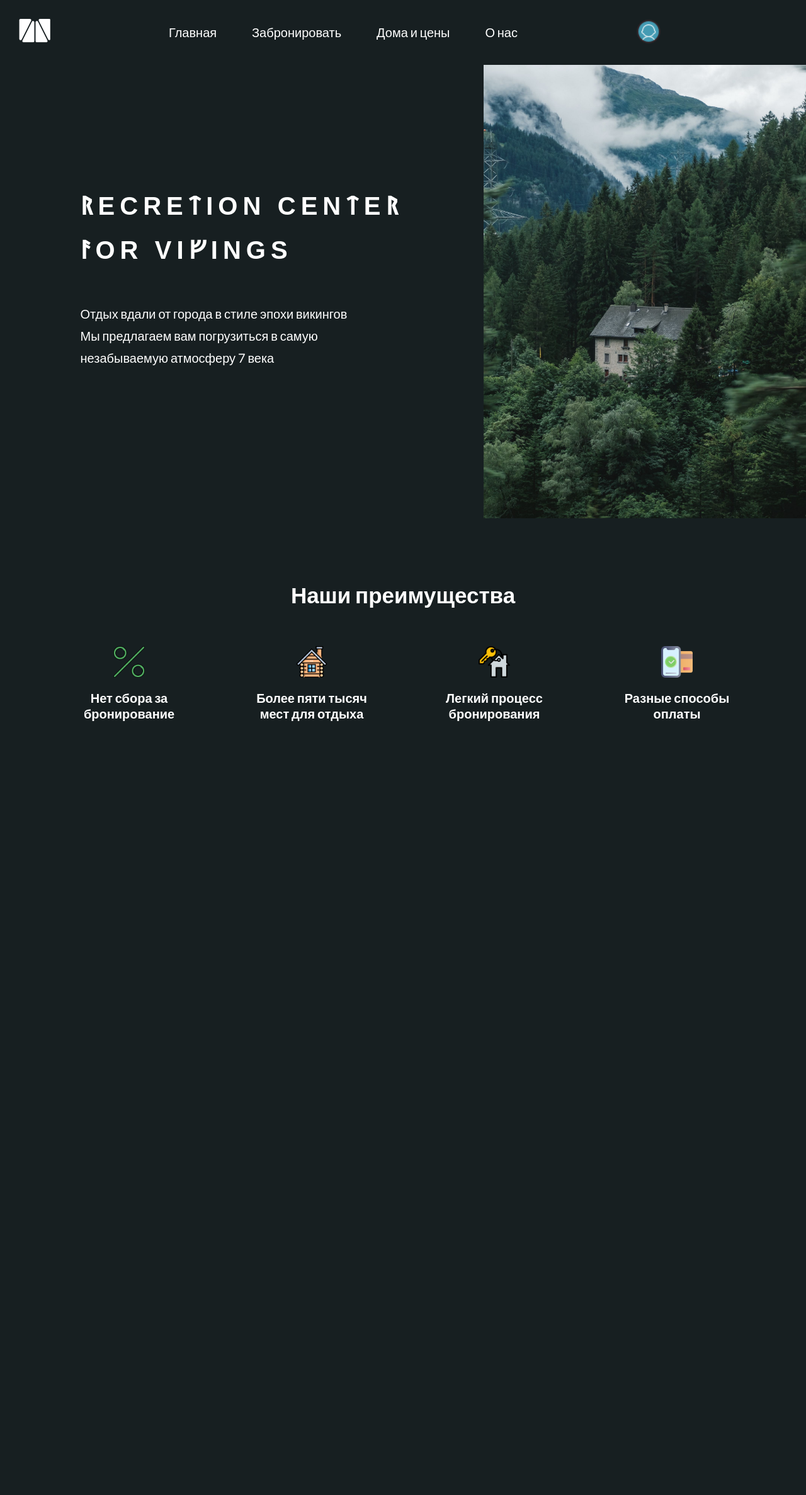
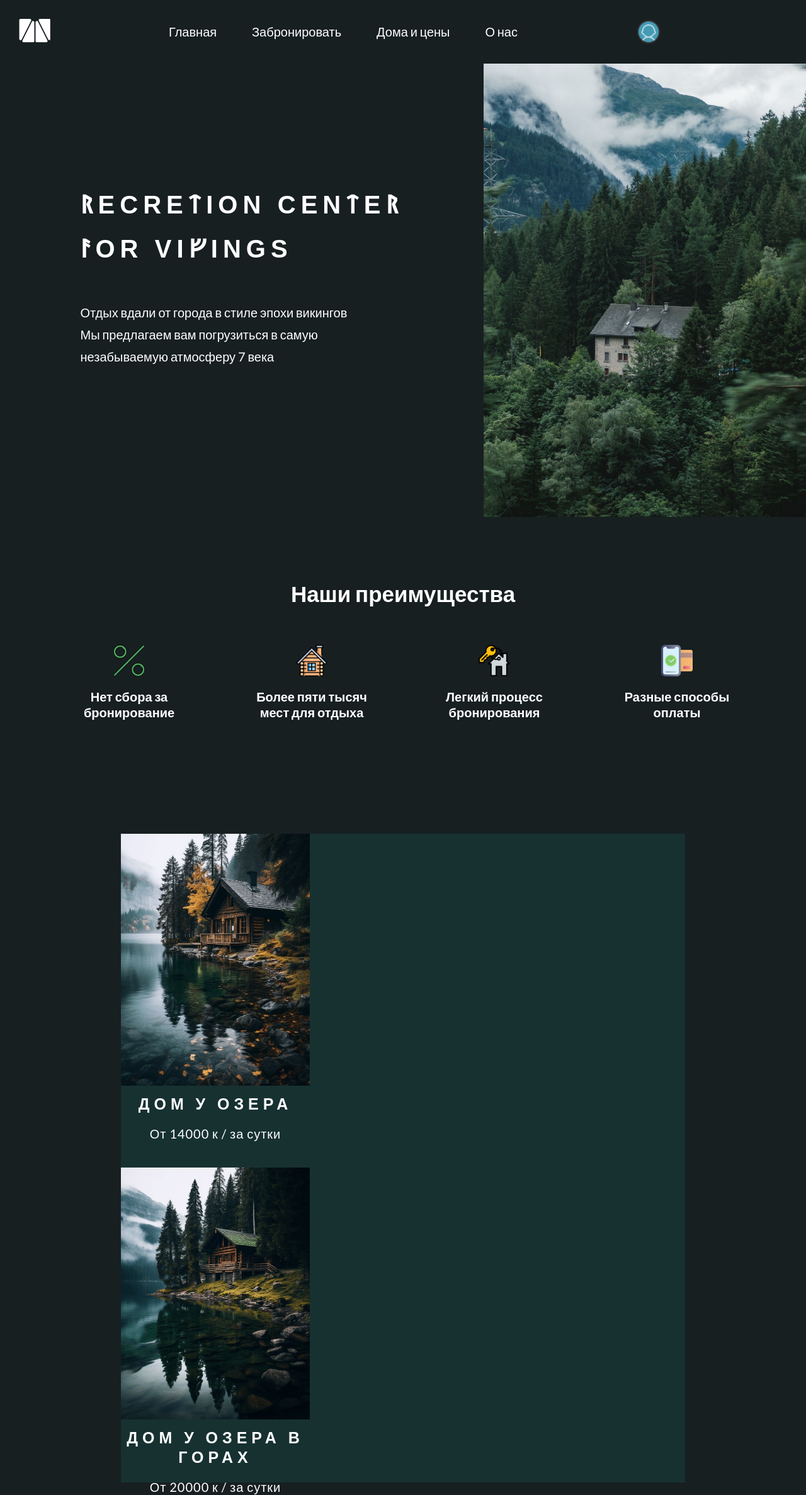
Before and after one commit to veellimir/Django_RecreationCenter, a Django app: page / in a window 1280 px wide. Shown: the whole page at 63% size. Before the commit the page ends 1145 px from the top, so only its background shows below. Run offline with Django 4.2, Linux system fonts and the light colour scheme; a user stored in the database is signed in; data comes from the database, SQL or seed files in the repository; both versions use the stored data as it was after the commit.

Commit message:
models services, tag

```diff
--- a/mainapp/admin.py
+++ b/mainapp/admin.py
@@ -1 +1,5 @@
 from django.contrib import admin
+from .models import Services, Tag
+
+admin.site.register(Services)
+admin.site.register(Tag)
--- a/mainapp/models.py
+++ b/mainapp/models.py
@@ -1 +1,22 @@
 from django.db import models
+
+
+class Services(models.Model):
+    title = models.CharField(max_length=50)
+    description = models.TextField(blank=False, null=False)
+    feature_image = models.ImageField(upload_to='services/%Y/%m/%d', default='default-services.jpj')
+    tags = models.ManyToManyField('Tag', blank=True)
+    total = models.IntegerField(default=0, blank=True, null=True)
+    price = models.IntegerField(default=10000, blank=False, null=False)
+    create = models.DateTimeField(auto_now_add=True)
+
+    def __str__(self):
+        return self.title
+
+
+class Tag(models.Model):
+    name = models.CharField(max_length=50)
+    created = models.DateTimeField(auto_now_add=True)
+
+    def __str__(self):
+        return self.name
--- a/mainapp/static/css/base.css
+++ b/mainapp/static/css/base.css
@@ -11,9 +11,19 @@
   list-style: none;
   background-repeat: no-repeat;
 }
-body {background: var(--green);}
-a {margin: 0;color: var(--white);}
-button {border: none;}
+
+body {
+  background: var(--green);
+}
+
+a {
+  margin: 0;
+  color: var(--white);
+}
+
+button {
+  border: none;
+}
 
 :root {
   --black: #17181d;
@@ -32,18 +42,25 @@ header {
   padding: 30px;
   position: sticky;
   background: #171f21;
-  animation: menu-modile 0.5s ease;
 }
-@keyframes menu-modile {
-  90% {
-    filter: blur(20px);
-    opacity: 0.7;
+.active_header {
+  position: fixed;
+  width: 100%;
+  transition: all 1s ease;
+  animation-name: header-active;
+  background: var(--black);
+}
+@keyframes header-active {
+  50% {
+    opacity: 0.5;
   }
   100% {
     opacity: 1;
   }
 }
-.navigation {display: flex;}
+.navigation {
+  display: flex;
+}
 .navigation ul {
   display: flex;
   justify-content: space-evenly;
@@ -63,14 +80,62 @@ header {
   margin: 0;
   margin-right: 200px;
 }
-.wrapper-burger {display: none;}
-
+.wrapper-burger {
+  display: none;
+}
+.modal_user {
+  position: absolute;
+  z-index: 3;
+  background: var(--white);
+  width: 300px;
+  height: 400px;
+  right: 100px;
+  top: 110px;
+  border-radius: 10px;
+  text-align: center;
+  color: var(--black);
+  padding-top: 20px;
+}
+.settings_user {
+  background-image: url(../mainapp/settings.png);
+  width: 30px;
+  height: 30px;
+  background-size: cover;
+  position: absolute;
+  top: 15px;
+  right: 20px;
+  cursor: pointer;
+}
+.modal_user img {
+  width: 45px;
+}
+.modal_user h4 {
+  letter-spacing: 2px;
+  font-size: 22px;
+}
+.logout {
+  position: inherit;
+  bottom: 20px;
+  width: 100%;
+  text-align: center;
+}
+.logout button {
+  width: 200px;
+  height: 50px;
+  background: var(--green);
+  cursor: pointer;
+  border-radius: 10px;
+  color: var(--white);
+  font-size: 15px;
+  text-transform: uppercase;
+  letter-spacing: 1px;
+}
 /*=======================
   Main Section
 ========================*/
 .wrapper {
   width: 100%;
-  position: relative;
+  /* position: relative; */
   display: flex;
   justify-content: space-between;
   align-items: center;
@@ -98,7 +163,6 @@ header {
   object-fit: cover;
 }
 
-
 /*=======================
   ADVANTAGE SECTION
 ========================*/
@@ -107,7 +171,10 @@ header {
   text-align: center;
   cursor: default;
 }
-.wrapper--title-about h2 {color: var(--white);font-size: 35px;}
+.wrapper--title-about h2 {
+  color: var(--white);
+  font-size: 35px;
+}
 .title_about {
   display: flex;
   justify-content: space-around;
@@ -119,10 +186,19 @@ header {
   height: 50px;
   background-size: contain;
 }
-.png_image_percent {background-image: url(../mainapp/percent.png);}
-.png_image_rest {background-image: url(../mainapp/home.png);}
-.png_image_reservations {background-image: url(../mainapp/reservations.png);}
-.png_image_payment {background-image: url(../mainapp/payment.png);}
+.png_image_percent {
+  background-image: url(../mainapp/percent.png);
+}
+.png_image_rest {
+  background-image: url(../mainapp/home.png);
+}
+.png_image_reservations {
+  background-image: url(../mainapp/reservations.png);
+}
+.png_image_payment {
+  background-image: url(../mainapp/payment.png);
+}
+
 .title_about p {
   color: var(--white);
   font-size: 20px;
@@ -131,20 +207,63 @@ header {
   font-weight: bold;
 }
 
+/*=======================
+  SERVICES CARD
+========================*/
+.wrapper--section-services {
+  background-color: rgb(23, 49, 49);
+  display: grid;
+  grid-template-columns: repeat(1, 1fr);
+  grid-column-gap: 30px;
+  grid-row-gap: 30px;
+  width: 70%;
+  margin: auto;
+}
+.services_card {
+  margin: 0 0 100px 0;
+}
+.services_card,
+.services_card img {
+  width: 300px;
+  height: 400px;
+  cursor: pointer;
+}
+.card_title {
+  color: var(--white);
+  margin: 10px auto;
+  text-align: center;
+}
+.card_title h3 {
+  font-size: 25px;
+  text-transform: uppercase;
+  margin-bottom: 20px;
+  letter-spacing: 7px;
+}
+.card_title p {
+  font-size: 20px;
+  letter-spacing: 1px;
+}
 
 /*=======================
   MEDIA
 ========================*/
 @media screen and (max-width: 1330px) {
-  .main--image {width: 40%;}
+  .main--image {
+    width: 40%;
+  }
   .wrapper h1 {
     font-size: 40px;
     line-height: 70px;
   }
 }
 @media screen and (max-width: 1024px) {
-  .wrapper {flex-direction: column-reverse;}
-  .main--image {width: 100%;height: 100vh;}
+  .wrapper {
+    flex-direction: column-reverse;
+  }
+  .main--image {
+    width: 100%;
+    height: 100vh;
+  }
   .conten_absolut {
     position: absolute;
     top: 20%;
@@ -165,7 +284,9 @@ header {
     margin: 20px 10px;
     cursor: pointer;
   }
-  .wrapper-burger img {width: 60px;}
+  .wrapper-burger img {
+    width: 60px;
+  }
   .navigation,
   .navigation ul {
     flex-direction: column;
@@ -173,8 +294,12 @@ header {
     text-align: center;
     margin: 30px 0;
   }
-  .navigation li {margin: 10px 0;}
-  .user {margin-right: 0;}
+  .navigation li {
+    margin: 10px 0;
+  }
+  .user {
+    margin-right: 0;
+  }
 }
 @media screen and (max-width: 620px) {
   .wrapper h1 {
--- a/mainapp/templates/mainapp/home.html
+++ b/mainapp/templates/mainapp/home.html
@@ -12,7 +12,11 @@
         незабываемую атмосферу 7 века
       </p>
     </div>
-    <img src="{% static 'mainapp/maintree.jpg' %}" class="main--image" alt="Отдых в лесу"/>
+    <img
+      src="{% static 'mainapp/maintree.jpg' %}"
+      class="main--image"
+      alt="Отдых в лесу"
+    />
   </div>
 
 
@@ -37,5 +41,21 @@
       </div>
     </div>
   </div>
+
+
+  <section>
+    <div class="wrapper--section-services">
+      {% for service in services %}
+      <div class="services_card">
+        <img src="{{ service.feature_image.url }}" alt="турбаза" />
+        <div class="card_title">
+          <h3>{{ service.title }}</h3>
+          <p>От {{ service.price }} к / за сутки</p>
+        </div>
+      </div>
+      {% endfor %}
+    </div>
+  </section>
+
 </main>
 {% endblock %}
--- a/mainapp/templates/mainapp/navbar.html
+++ b/mainapp/templates/mainapp/navbar.html
@@ -32,13 +32,20 @@
       <li><a href="">О нас</a></li>
     </ul>
     {% if user.is_authenticated %}
-    <a href="{% url 'profile' %}">
-      <img
-        class="user"
-        src="{% static 'mainapp/user.png' %}"
-        alt="Пользователь"
-      />
-    </a>
+    <img
+      class="user"
+      src="{% static 'mainapp/user.png' %}"
+      alt="Пользователь"
+    />
+    <div class="modal_user" style="display: none">
+      <a href="{% url 'profile' %}"><div class="settings_user"></div></a>
+      <img src="{% static 'mainapp/user.png' %}" alt="аватар" />
+      <h4>{{ user.username }}</h4>
+      <form class="logout" method="post" action="{% url 'logout_user' %}">
+        {% csrf_token %}
+        <button>Выйти</button>
+      </form>
+    </div>
     {% else %}
     <a href="{% url 'sign_in' %}">
       <img class="user" src="{% static 'mainapp/user.png' %}" alt="Войти" />
@@ -47,5 +54,5 @@
   </nav>
 </header>
 <div class="wrapper-burger">
-  <img src="{% static 'mainapp/burger.png' %}" alt="меню">
+  <img src="{% static 'mainapp/burger.png' %}" alt="меню" />
 </div>
--- a/mainapp/views.py
+++ b/mainapp/views.py
@@ -5,6 +5,8 @@ from django.contrib.auth.forms import UserCreationForm, AuthenticationForm
 from django.contrib.auth.models import User
 from django.contrib.auth import login, logout, authenticate
 from django.contrib.auth.decorators import login_required
+
+from .models import Services, Tag
 
 
 def sign_up(request):
@@ -15,20 +17,17 @@ def sign_up(request):
     else:
         if request.POST['password1'] == request.POST['password1']:
             try:
-                user = User.objects.create_user(
-                                                request.POST['username'],
+                user = User.objects.create_user(request.POST['username'],
                                                 password=request.POST['password1'])
                 user.save()
                 login(request, user)
                 return redirect('home')
             except InternalError:
-                return render(request,
-                              'mainapp/sign_up.html',
+                return render(request, 'mainapp/sign_up.html',
                               {'form_auth': UserCreationForm(),
                                'error_auth': 'Имя пользователя уже существует'})
         else:
-            return render(request,
-                          'mainapp/sign_up.html',
+            return render(request, 'mainapp/sign_up.html',
                           {'form_auth': UserCreationForm(),
                            'error_auth': 'Пароли не совпадают'})
 
@@ -53,11 +52,13 @@ def sign_in(request):
 def logout_user(request):
     if request.method == 'POST':
         logout(request)
-        return redirect('sign_in')
+        return redirect('home')
 
 
 def home(request):
-    return render(request, 'mainapp/home.html')
+    services = Services.objects.all()
+    context = {'services': services}
+    return render(request, 'mainapp/home.html', context)
 
 
 @login_required()
--- a/recreationcenter/settings.py
+++ b/recreationcenter/settings.py
@@ -76,7 +76,10 @@ USE_I18N = True
 USE_TZ = True
 
 STATIC_URL = 'static/'
-# STATIC_ROOT = BASE_DIR / 'static'
+STATIC_ROOT = BASE_DIR / 'static'
+
+MEDIA_URL = 'media/'
+MEDIA_ROOT = BASE_DIR / 'media'
 
 DEFAULT_AUTO_FIELD = 'django.db.models.BigAutoField'
 LOGIN_URL = '/sign_in'
--- a/recreationcenter/urls.py
+++ b/recreationcenter/urls.py
@@ -1,8 +1,8 @@
 from django.contrib import admin
 from django.urls import path, include
 
-# from django.conf.urls.static import static
-# from django.conf import settings
+from django.conf.urls.static import static
+from django.conf import settings
 
 from mainapp import views
 
@@ -19,3 +19,5 @@ urlpatterns = [
     path('', views.home, name='home'),
     path('profile/', views.profile, name='profile')
 ]
+if settings.DEBUG:
+    urlpatterns += static(settings.MEDIA_URL, document_root=settings.MEDIA_ROOT)
```
Also changed, not shown: mainapp/static/js/mainapp.js (+21 -10 lines), README.md, db.sqlite3, mainapp/migrations/0001_initial.py (added), mainapp/static/mainapp/settings.png (added), media/services/2024/02/06/homeone.jpg (added), media/services/2024/02/06/homeone_YbpN2ZM.jpg (added), media/services/2024/02/06/homeone_tBHLwgg.jpg (added), media/services/2024/02/06/hometwo.jpg (added). Lines whose indentation alone changed are shown as unchanged.
